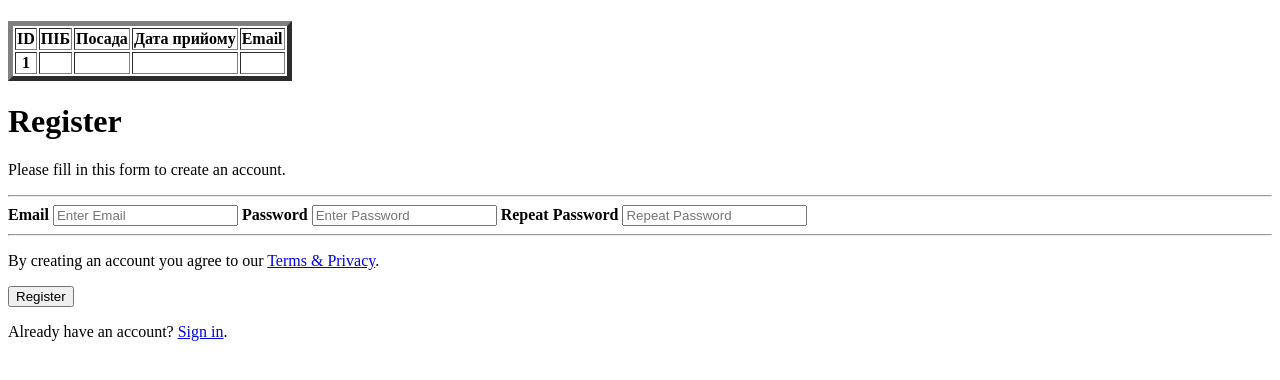
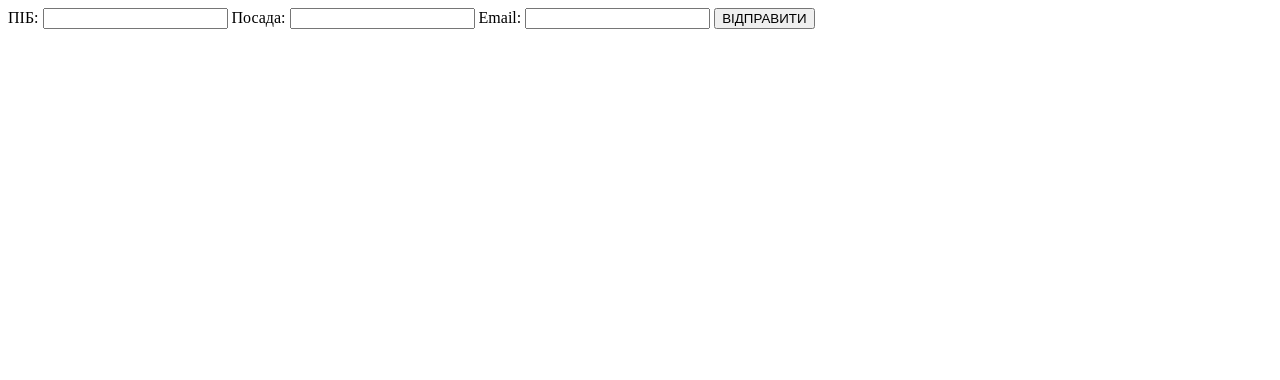
Before and after one commit to Danil-Dyvliakh/ANCPROJECT, a Django app: page / in a window 1280 px wide. Shown: the top 380 px of the page. Run offline with Django 4.2, Linux system fonts and the light colour scheme; tables that the repository leaves empty hold one stand-in row (values such as "Sample post"); lists and menus that the app fills with data are empty.

Commit message:
Пробний комміт 4

```diff
--- a/ANCProject/settings.py
+++ b/ANCProject/settings.py
@@ -104,7 +104,7 @@ AUTH_PASSWORD_VALIDATORS = [
 # Internationalization
 # https://docs.djangoproject.com/en/4.2/topics/i18n/
 
-LANGUAGE_CODE = 'ru-RU'
+LANGUAGE_CODE = 'uk'
 
 TIME_ZONE = 'UTC'
 
--- a/ANCProject/urls.py
+++ b/ANCProject/urls.py
@@ -20,5 +20,6 @@ from crm import views
 
 urlpatterns = [
     path('admin/', admin.site.urls),
-    path('', views.first_page)
+    path('', views.first_page),
+    path('thanks/', views.thanks_page, name='thanks_page')
 ]
--- /dev/null
+++ b/crm/forms.py
@@ -0,0 +1,6 @@
+from django import forms
+
+class PeopleForm(forms.Form):
+    order_name = forms.CharField(max_length=200, label='ПІБ')
+    order_position = forms.CharField(max_length=200, label='Посада')
+    order_email = forms.EmailField(max_length=200, label='Email')
--- a/crm/models.py
+++ b/crm/models.py
@@ -6,7 +6,7 @@ class People(models.Model):
     order_name = models.CharField(max_length=200, verbose_name='ПIБ')
     order_position = models.CharField(max_length=200, verbose_name='Посада')
     order_date = models.DateTimeField(auto_now=True, verbose_name='Дата прийому')
-    order_email = models.CharField(max_length=200, verbose_name='Email')
+    order_email = models.EmailField(max_length=200, verbose_name='Email')
 
     def __str__(self):
         return self.order_name
--- a/crm/views.py
+++ b/crm/views.py
@@ -1,8 +1,23 @@
 from django.shortcuts import render
 from .models import People
+from .forms import PeopleForm
 
 
 # Create your views here.
 def first_page(request):
     object_list = People.objects.all()
-    return render(request, './index.html', {'object_list': object_list})
+    form = PeopleForm()
+
+    return render(request, './index.html', {'object_list': object_list,
+                                            'form': form})
+
+
+def thanks_page(request):
+    name = request.POST.get("name")
+    position = request.POST.get('position' , 'position')
+    email = request.POST.get('email', 'email')
+    element = People(order_name = name, order_position = position, order_email = email)
+    element.save()
+    return render(request, './thanks_page.html', { 'name': name,
+                                                  'position': position,
+                                                  'email': email})
--- a/templates/index.html
+++ b/templates/index.html
@@ -5,52 +5,37 @@
     <title></title>
 </head>
 <body>
-<h1></h1>
-<table border="5">
-    <tr>
-        <th>ID</th>
-        <th>ПІБ</th>
-        <th>Посада</th>
-        <th>Дата прийому</th>
-        <th>Email</th>
+<!--{% if object_list %}-->
+<!--<table border="5">-->
+<!--    <tr>-->
+<!--        <th>ID</th>-->
+<!--        <th>ПІБ</th>-->
+<!--        <th>Посада</th>-->
+<!--        <th>Дата прийому</th>-->
+<!--        <th>Email</th>-->
 
 
-    </tr>
-    <tr>
-            {% for obj in object_list %}
+<!--    </tr>-->
+<!--{% for obj in object_list %}-->
+<!--    </tr>-->
 
+<!--        <th>{{obj.id}}</th>-->
+<!--        <th>{{obj.order_name}}</th>-->
+<!--        <th>{{obj.order_position}}</th>-->
+<!--        <th>{{obj.order_date}}</th>-->
+<!--        <th>{{obj.order_email}}</th>-->
+<!--    </tr>-->
+<!--{% endfor %}-->
 
-        <th>{{obj.id}}</th>
-        <th>{{obj.name}}</th>
-        <th>{{obj.position}}</th>
-        <th>{{obj.date}}</th>
-        <th>{{obj.email}}</th>
-    </tr>
-{% endfor %}
-</table>
-<form action="action_page.php">
-  <div class="container">
-    <h1>Register</h1>
-    <p>Please fill in this form to create an account.</p>
-    <hr>
+<!--</table>-->
+<!--{% else%}-->
+<!--Данних немає-->
+<!--{% endif %}-->
 
-    <label for="email"><b>Email</b></label>
-    <input type="text" placeholder="Enter Email" name="email" required>
-
-    <label for="psw"><b>Password</b></label>
-    <input type="password" placeholder="Enter Password" name="psw" required>
-
-    <label for="psw-repeat"><b>Repeat Password</b></label>
-    <input type="password" placeholder="Repeat Password" name="psw-repeat" required>
-    <hr>
-
-    <p>By creating an account you agree to our <a href="#">Terms & Privacy</a>.</p>
-    <button type="submit" class="registerbtn">Register</button>
-  </div>
-
-  <div class="container signin">
-    <p>Already have an account? <a href="#">Sign in</a>.</p>
-  </div>
+<form action="{% url 'thanks_page' %}" method="POST">
+    {% csrf_token %}
+    {{ form }}
+    <button type="submit">ВІДПРАВИТИ</button>
 </form>
 </body>
 
```
Also changed, not shown: templates/thanks_page.html (added, +10 -0 lines).
